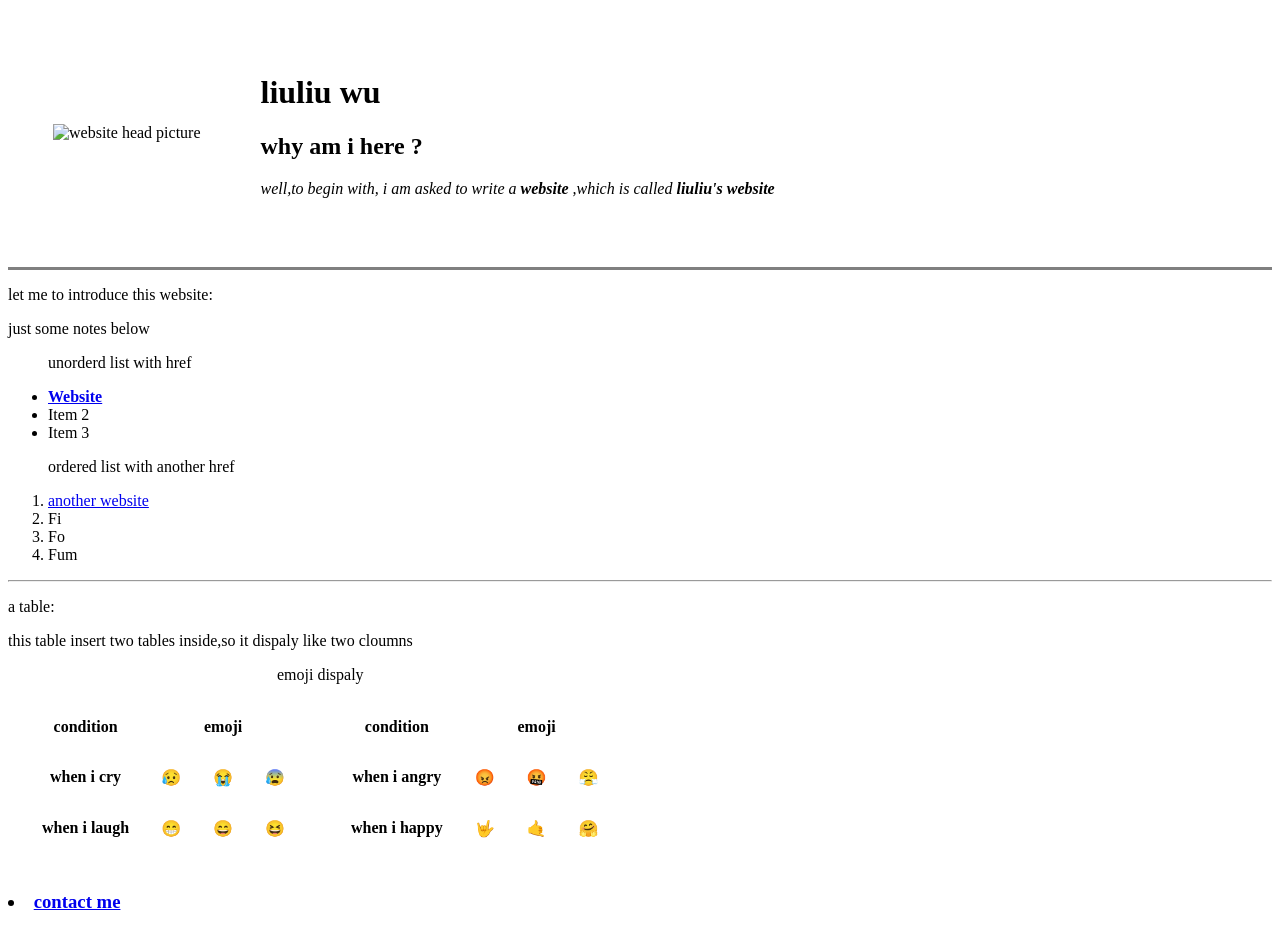
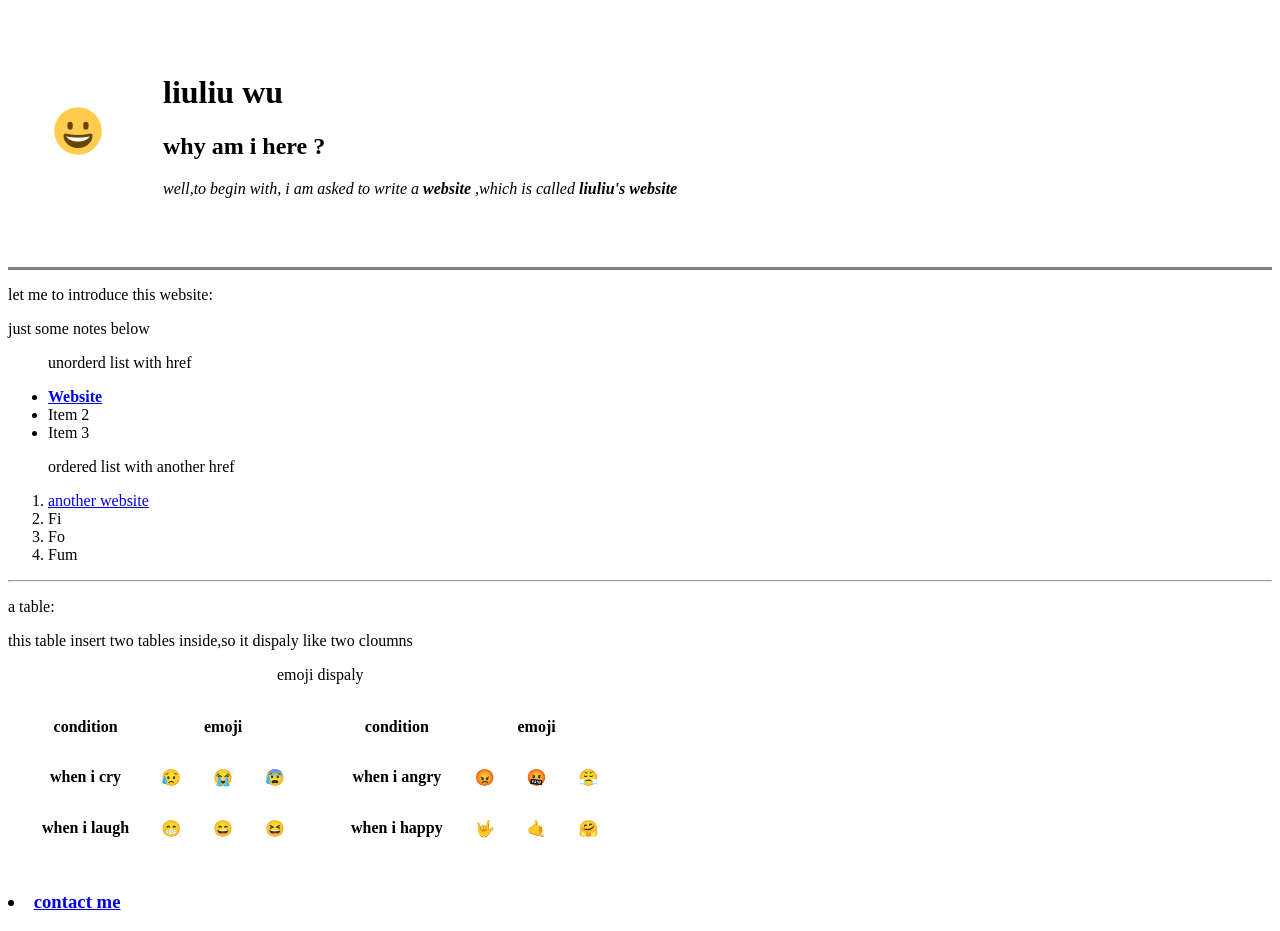
Before and after one commit to qwerttuuop66/cv, a plain HTML site: page index.html in a window 1280 px wide. Drawn offline with Linux system fonts and the light colour scheme.

Commit message:
Update index.html

```diff
--- a/index.html
+++ b/index.html
@@ -13,7 +13,7 @@
   <body>
     <table cellSpacing='30'>
       <tr>
-        <td><img src="./img/pic.png" alt="website head picture" width="50" height="50"></td>
+        <td><img src="./pic.png" alt="website head picture" width="50" height="50"></td>
         <td><h1>liuliu wu  </h1>
         <h2>why am i here ?</h2>
         <p><em>well,to begin with, i am asked to write a <strong>website</strong>
```
